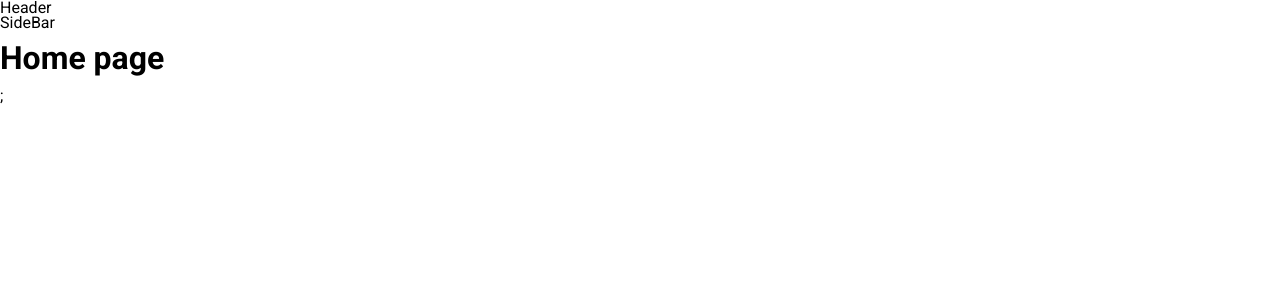
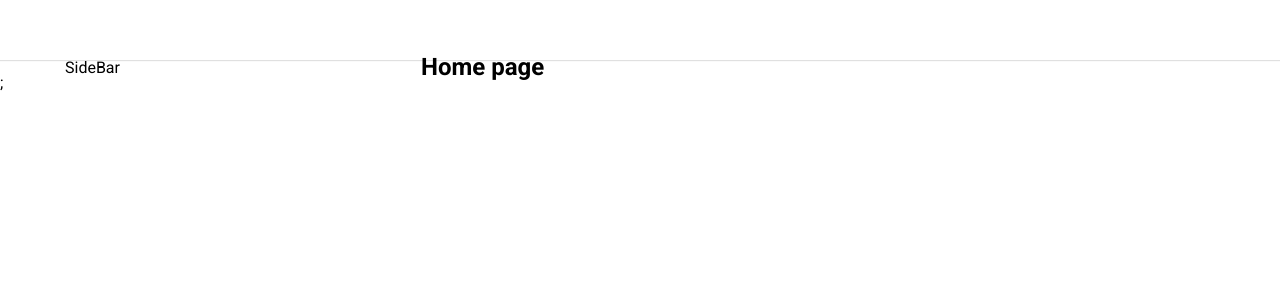
Before and after one commit to DungAhihi/tiktok-web, a React (Create React App) app: page / in a window 1280 px wide. Shown: the top 300 px of the page. Built offline with nearby package versions, Linux system fonts and the light colour scheme.

Commit message:
Dựng khung Layout

```diff
--- a/package.json
+++ b/package.json
@@ -6,6 +6,7 @@
     "@testing-library/jest-dom": "^5.16.5",
     "@testing-library/react": "^13.4.0",
     "@testing-library/user-event": "^13.5.0",
+    "classnames": "^2.3.2",
     "normalize.css": "^8.0.1",
     "react": "^18.2.0",
     "react-dom": "^18.2.0",
--- a/src/components/Global/Global.module.scss
+++ b/src/components/Global/Global.module.scss
@@ -3,9 +3,15 @@
 
 :root {
     --primary: #fe2c55;
+
+    // DefaultLayout
+    --default-layout-header-height: 60px;
+    --default-layout-width: 1150px;
 }
 
 * {
+    margin: 0;
+    padding: 0;
     box-sizing: border-box;
 }
 
--- /dev/null
+++ b/src/components/Layout/ComponentLayouts/Header/Header.module.scss
@@ -0,0 +1,12 @@
+.wrapper {
+    width: 100%;
+    height: var(--default-layout-header-height);
+    box-shadow: 0 1px 1px rgb(0 0 0 / 12%);
+    display: flex;
+    justify-content: center;
+}
+
+.inner {
+    height: 100%;
+    width: var(--default-layout-width);
+}
--- a/src/components/Layout/ComponentLayouts/Header/index.js
+++ b/src/components/Layout/ComponentLayouts/Header/index.js
@@ -1,5 +1,14 @@
+import styles from './Header.module.scss';
+import classNames from 'classnames/bind';
+
+const cx = classNames.bind(styles);
+
 function Header() {
-    return <div>Header</div>;
+    return (
+        <header className={cx('wrapper')}>
+            <div className={cx('inner')}></div>
+        </header>
+    );
 }
 
 export default Header;
--- /dev/null
+++ b/src/components/Layout/DefaultLayout/DefaultLayout.module.scss
@@ -0,0 +1,14 @@
+.wrapper {
+    display: flex;
+    flex-direction: column;
+    align-items: center;
+}
+
+.container {
+    width: var(--default-layout-width);
+    display: flex;
+}
+
+.content {
+    flex: 1;
+}
--- /dev/null
+++ b/src/components/Layout/DefaultLayout/SideBar/SideBar.module.scss
@@ -0,0 +1,3 @@
+.wrapper {
+    width: 356px;
+}
--- a/src/components/Layout/DefaultLayout/SideBar/index.js
+++ b/src/components/Layout/DefaultLayout/SideBar/index.js
@@ -1,5 +1,10 @@
+import styles from './SideBar.module.scss';
+import classNames from 'classnames/bind';
+
+const cx = classNames.bind(styles);
+
 function SideBar() {
-    return <div>SideBar</div>;
+    return <aside className={cx('wrapper')}>SideBar</aside>;
 }
 
 export default SideBar;
--- a/src/components/Layout/DefaultLayout/index.js
+++ b/src/components/Layout/DefaultLayout/index.js
@@ -1,13 +1,17 @@
 import Header from '~/components/Layout/ComponentLayouts/Header';
 import SideBar from './SideBar';
+import styles from './DefaultLayout.module.scss';
+import classNames from 'classnames/bind';
+
+const cx = classNames.bind(styles);
 
 function DefaultLayout({ children }) {
     return (
-        <div>
+        <div className={cx('wrapper')}>
             <Header />
-            <div>
+            <div className={cx('container')}>
                 <SideBar />
-                <div>{children}</div>
+                <div className={cx('content')}>{children}</div>
             </div>
         </div>
     );
--- a/src/components/Layout/HeaderOnly/index.js
+++ b/src/components/Layout/HeaderOnly/index.js
@@ -1,6 +1,6 @@
 import Header from '~/components/Layout/ComponentLayouts/Header';
 
-function DefaultLayout({ children }) {
+function HeaderOnly({ children }) {
     return (
         <div>
             <Header />
@@ -11,4 +11,4 @@
     );
 }
 
-export default DefaultLayout;
+export default HeaderOnly;
--- a/src/pages/Home/index.js
+++ b/src/pages/Home/index.js
@@ -1,5 +1,5 @@
 function Home() {
-    return <h1>Home page</h1>;
+    return <h2>Home page</h2>;
 }
 
 export default Home;
```
Also changed, not shown: 1 other file (tests, documents, lock files or other folders).
